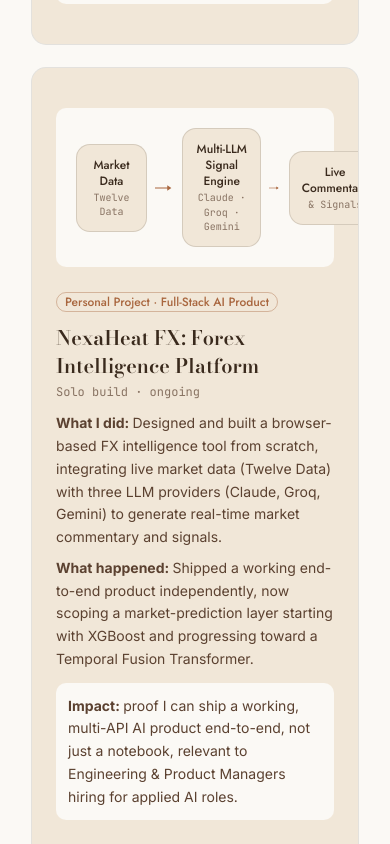
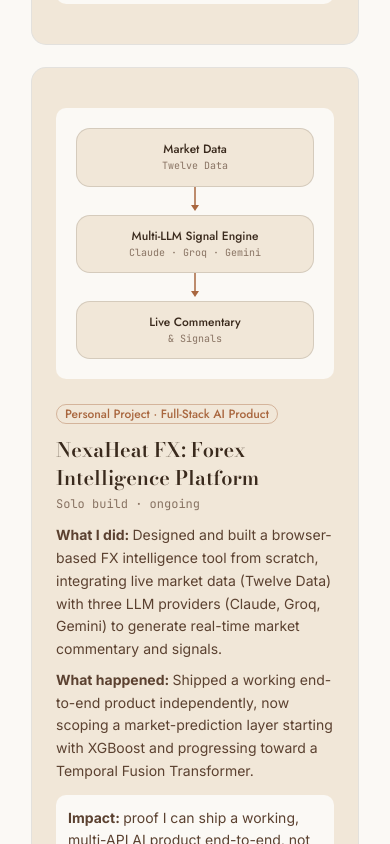
Before and after one commit to Laud1ens/portfolio-next, a Next.js app: page / in a window 390 px wide. Shown: the part 6320-7164 px from the top of the page. Built offline with nearby package versions, Linux system fonts and the light colour scheme.

Commit message:
Fix FlowDiagram mobile overflow: stack vertically below md breakpoint

```diff
--- a/components/charts/flow-diagram.tsx
+++ b/components/charts/flow-diagram.tsx
@@ -12,14 +12,14 @@
   const { ref, inView } = useInView<HTMLDivElement>();
 
   return (
-    <div ref={ref} className="flex w-full items-center justify-between gap-2">
+    <div ref={ref} className="flex w-full flex-col items-stretch gap-2 md:flex-row md:items-center md:justify-between">
       {nodes.map((node, i) => (
-        <div key={node} className="flex items-center gap-2">
+        <div key={node} className="flex flex-col items-center gap-2 md:flex-row">
           <motion.div
             initial={{ opacity: 0, y: 8 }}
             animate={inView ? { opacity: 1, y: 0 } : {}}
             transition={{ duration: 0.5, delay: i * 0.25 }}
-            className="rounded-xl border border-brown-deep/15 bg-cream px-3 py-3 text-center"
+            className="w-full rounded-xl border border-brown-deep/15 bg-cream px-3 py-3 text-center md:w-auto"
           >
             <div className="font-label text-xs font-medium text-brown-deep">{node}</div>
             {captions[i] && (
@@ -34,6 +34,7 @@
               initial={{ opacity: 0 }}
               animate={inView ? { opacity: 1 } : {}}
               transition={{ duration: 0.4, delay: i * 0.25 + 0.3 }}
+              className="rotate-90 md:rotate-0"
             >
               <path d="M0 6 H22" stroke="#A9673F" strokeWidth="1.5" fill="none" />
               <path d="M18 2 L24 6 L18 10 Z" fill="#A9673F" />
```
